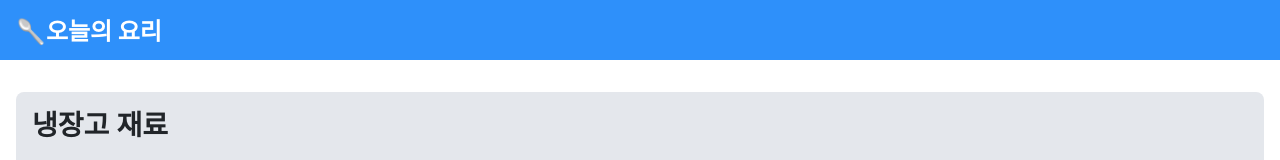
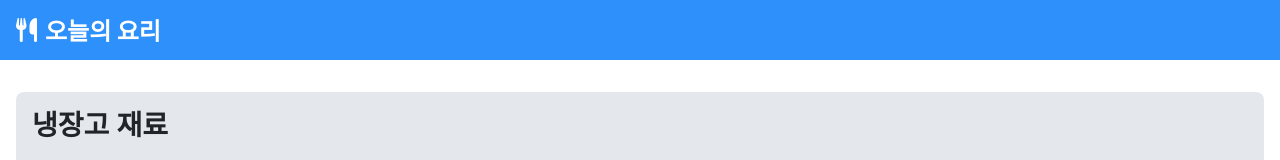
Before and after one commit to HAE-SMARTFACTORY-5/mv-client, a Vue app: page / in a window 1280 px wide. Shown: the top 160 px of the page. Built offline with nearby package versions, Linux system fonts and the light colour scheme.

Commit message:
[HV-39] chore : icon 변경 및 CDN 적용

```diff
--- a/index.html
+++ b/index.html
@@ -5,6 +5,15 @@
     <link rel="icon" type="image/svg+xml" href="/vite.svg" />
     <meta name="viewport" content="width=device-width, initial-scale=1.0" />
     <title>저메추</title>
+    <link
+      rel="stylesheet"
+      href="https://cdnjs.cloudflare.com/ajax/libs/font-awesome/6.5.1/css/all.min.css"
+    />
+    <link
+      href="https://cdn.jsdelivr.net/npm/bootstrap@5.3.3/dist/css/bootstrap.min.css"
+      rel="stylesheet"
+    />
+    <script src="https://cdn.jsdelivr.net/npm/bootstrap@5.3.3/dist/js/bootstrap.bundle.min.js"></script>
   </head>
   <body style="margin: 0">
     <div id="app"></div>
--- a/package.json
+++ b/package.json
@@ -10,7 +10,6 @@
   },
   "dependencies": {
     "axios": "^1.7.9",
-    "bootstrap": "^5.3.3",
     "chart.js": "^4.4.7",
     "pinia": "^2.3.0",
     "vue": "^3.5.13",
--- a/src/main.js
+++ b/src/main.js
@@ -2,8 +2,6 @@ import { createApp } from 'vue';
 import App from './App.vue';
 import { createPinia } from 'pinia';
 import router from '@router';
-import 'bootstrap';
-import 'bootstrap/dist/css/bootstrap.css';
 
 const pinia = createPinia();
 const app = createApp(App);
--- a/src/views/MainView.vue
+++ b/src/views/MainView.vue
@@ -1,6 +1,9 @@
 <template>
   <div class="base-layout">
-    <div class="base-layout-top">🥄오늘의 요리</div>
+    <div class="base-layout-top">
+      <i class="fa-solid fa-utensils me-2"></i>
+      오늘의 요리
+    </div>
     <div class="base-layout-container">
       <CardTemplate>
         <h3 class="mb-3 fw-bold">냉장고 재료</h3>
```
Also changed, not shown: 1 other file (tests, documents, lock files or other folders).
